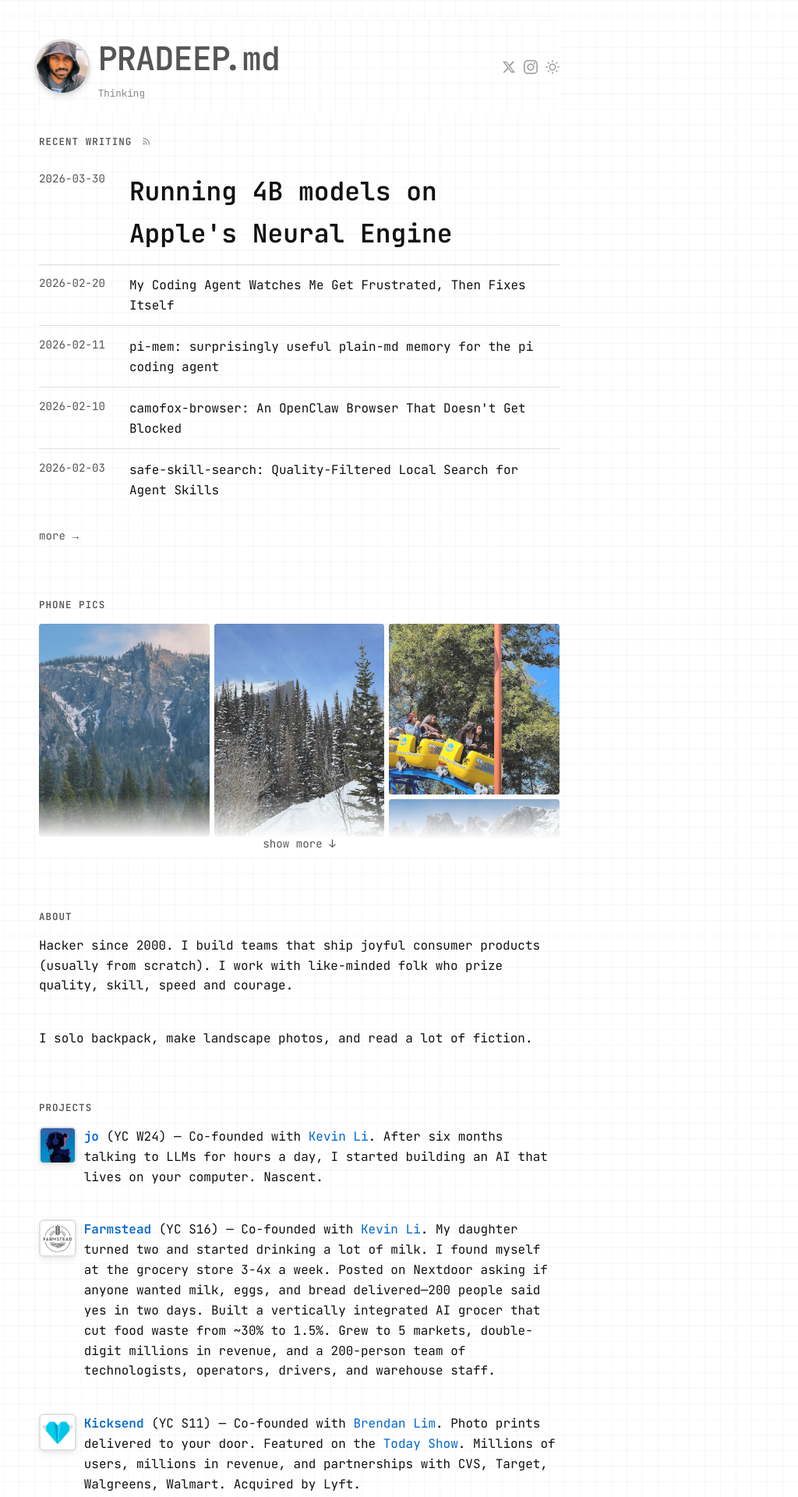
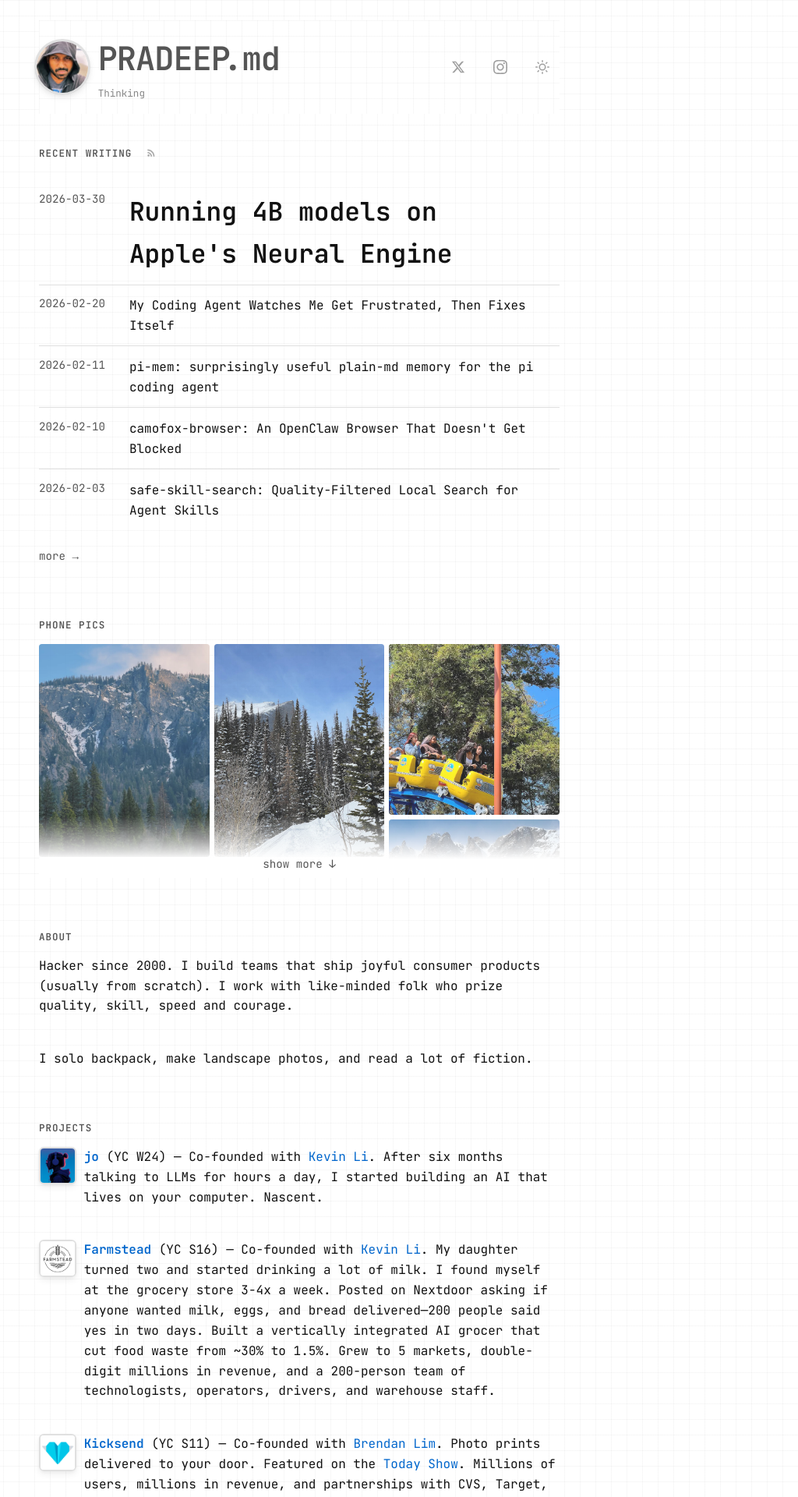
Before and after one commit to skyfallsin/skyfallsin.github.io, a Jekyll site: the page built from index.md, in a window 1280 px wide. Shown: the top 1920 px of the page at 78% size, without its empty margins (256-1280 px from the left). Built offline with Jekyll 4.4.1, drawn with Linux system fonts in a browser that asks for light colours; nearby versions of some CDN libraries.

Commit message:
style(design): FINDING-001 — increase touch targets to 44px minimum
Social icons, theme toggle, and RSS icon were 18x18/14x14px.
Now all have min-width/min-height: 44px for proper mobile tap targets.

```diff
--- a/_layouts/default.html
+++ b/_layouts/default.html
@@ -604,6 +604,9 @@
     .social a {
       display: inline-flex;
       align-items: center;
+      justify-content: center;
+      min-width: 44px;
+      min-height: 44px;
       opacity: 0.4;
       transition: opacity 150ms ease, transform 100ms ease-out, filter 150ms ease;
     }
@@ -1039,6 +1042,8 @@
       display: inline-flex;
       align-items: center;
       justify-content: center;
+      min-width: 44px;
+      min-height: 44px;
       opacity: 0.4;
       transition: opacity 0.2s;
     }
@@ -1120,8 +1125,12 @@
       color: var(--accent);
     }
     .rss-icon {
-      display: inline-block;
-      margin-left: 0.25em;
+      display: inline-flex;
+      align-items: center;
+      justify-content: center;
+      min-width: 44px;
+      min-height: 44px;
+      margin-left: -0.5em;
       opacity: 0.5;
       transition: opacity 0.2s;
       position: relative;
```
